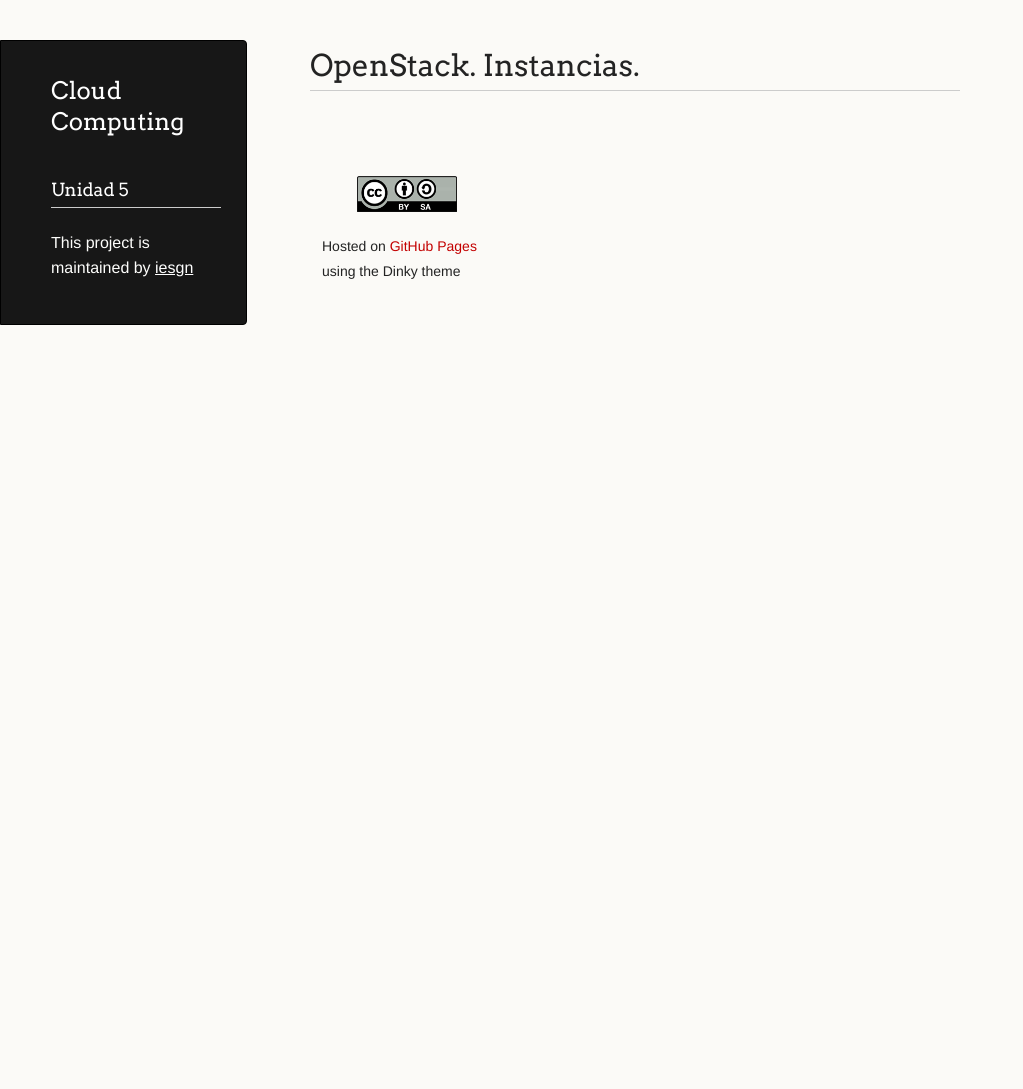
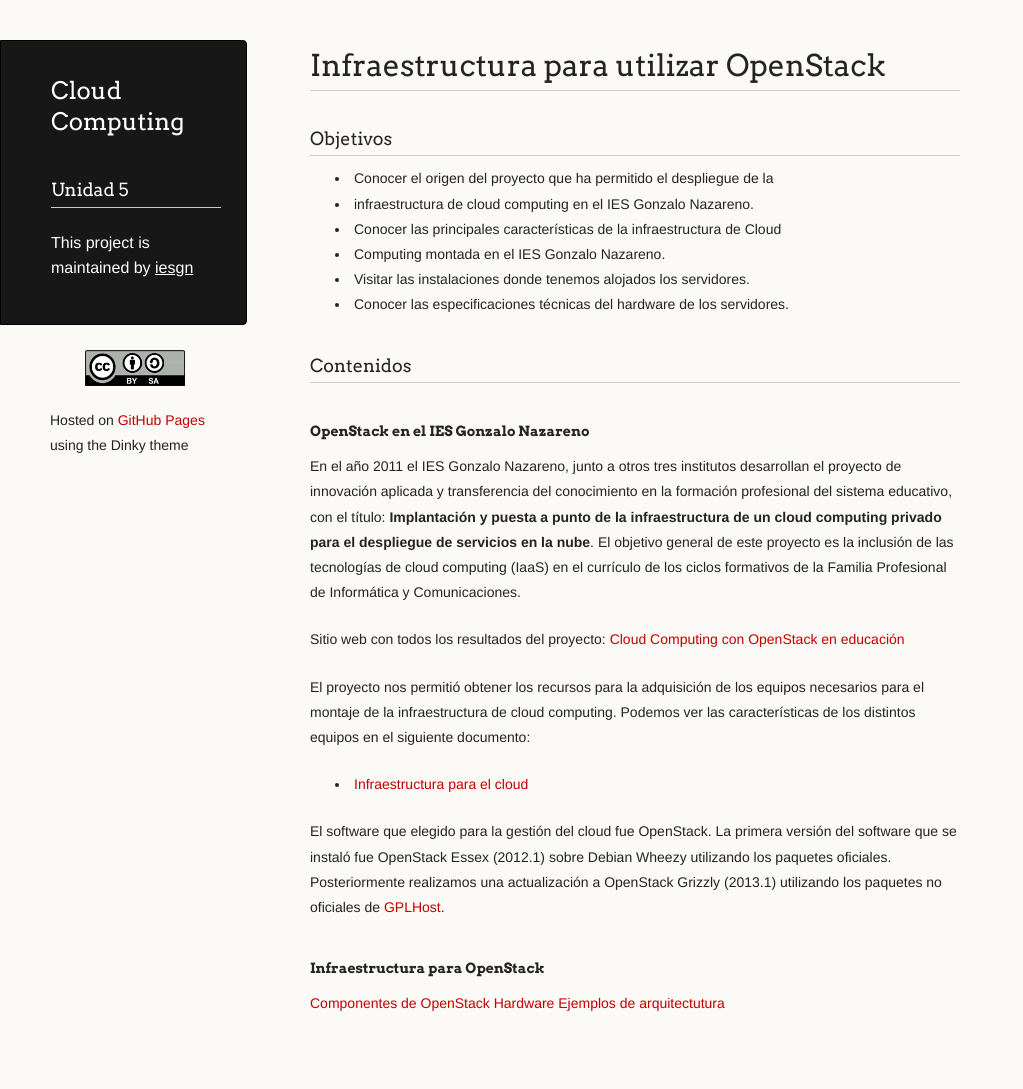
Before and after one commit to iesgn/cloud, a Jekyll site: the page built from curso/u5/index.md, in a window 1280 px wide. Shown: the whole page, without its empty margins (0-1023 px from the left). Built offline with Jekyll 4.4.1, drawn with Linux system fonts in a browser that asks for light colours; before the commit the page ends 900 px from its top, so only the background shows below that.

Commit message:
Separación de la unidad 4

```diff
--- a/curso/u5/index.md
+++ b/curso/u5/index.md
@@ -1,6 +1,51 @@
 ---
 layout: blog
-tittle: OpenStack. Instancias.
+tittle: Infraestructura para utilizar OpenStack
 menu:
   - Unidad 5
 ---
+
+###Objetivos
+
+* Conocer el origen del proyecto que ha permitido el despliegue de la
+* infraestructura de cloud computing en el IES Gonzalo Nazareno.
+* Conocer las principales características de la infraestructura de Cloud
+* Computing montada en el IES Gonzalo Nazareno.
+* Visitar las instalaciones donde tenemos alojados los servidores.
+* Conocer las especificaciones técnicas del hardware de los servidores.
+
+### Contenidos
+
+####OpenStack en el IES Gonzalo Nazareno
+
+En el año 2011 el IES Gonzalo Nazareno, junto a otros tres institutos
+desarrollan el proyecto de innovación aplicada y transferencia del conocimiento
+en la formación profesional del sistema educativo, con el título: **Implantación
+y puesta a punto de la infraestructura de un cloud computing privado para el
+despliegue de servicios en la nube**.
+El objetivo general de este proyecto es la inclusión de las tecnologías de cloud
+computing (IaaS) en el currículo de los ciclos formativos de la Familia
+Profesional de Informática y Comunicaciones.
+
+Sitio web con todos los resultados del proyecto:
+[Cloud Computing con OpenStack en
+educación](http://www.gonzalonazareno.org/cloud/)
+
+El proyecto nos permitió obtener los recursos para la adquisición de los equipos
+necesarios para el montaje de la infraestructura de cloud computing.
+Podemos ver las características de los distintos equipos en el siguiente documento:
+
+* [Infraestructura para el
+  cloud](http://www.gonzalonazareno.org/cloud/material/infraestructura.pdf)
+
+El software que elegido para la gestión del cloud fue OpenStack. La primera
+versión del software que se instaló fue OpenStack Essex (2012.1) sobre Debian
+Wheezy utilizando los paquetes oficiales. Posteriormente realizamos una
+actualización a OpenStack Grizzly (2013.1) utilizando los paquetes no oficiales
+de [GPLHost](http://www.gplhost.com/software-openstack.html).
+
+####Infraestructura para OpenStack
+
+[Componentes de OpenStack](componentes_openstack.html)
+[Hardware](hardware_openstack.html)
+[Ejemplos de arquitectutura](arquitectura_openstack.html)
```
Also changed, not shown: curso/u4/index.md (+0 -9 lines).
